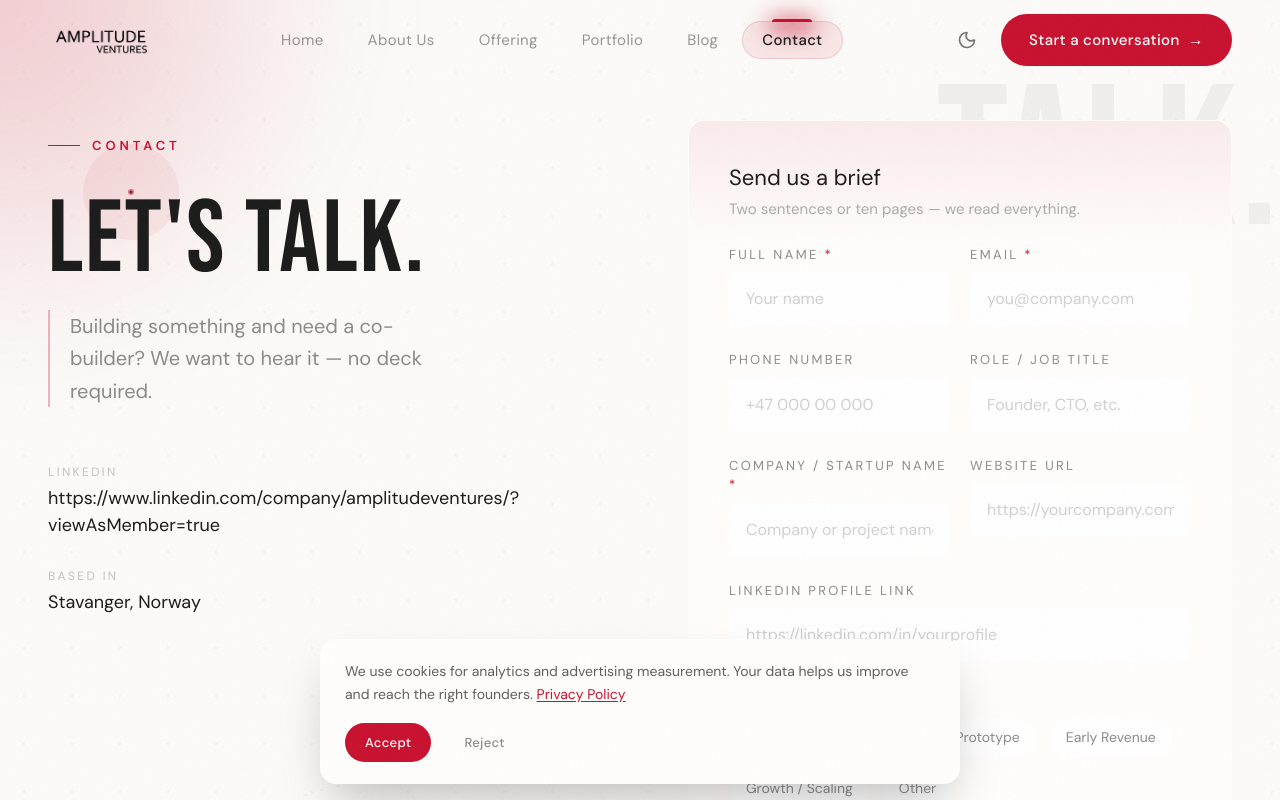
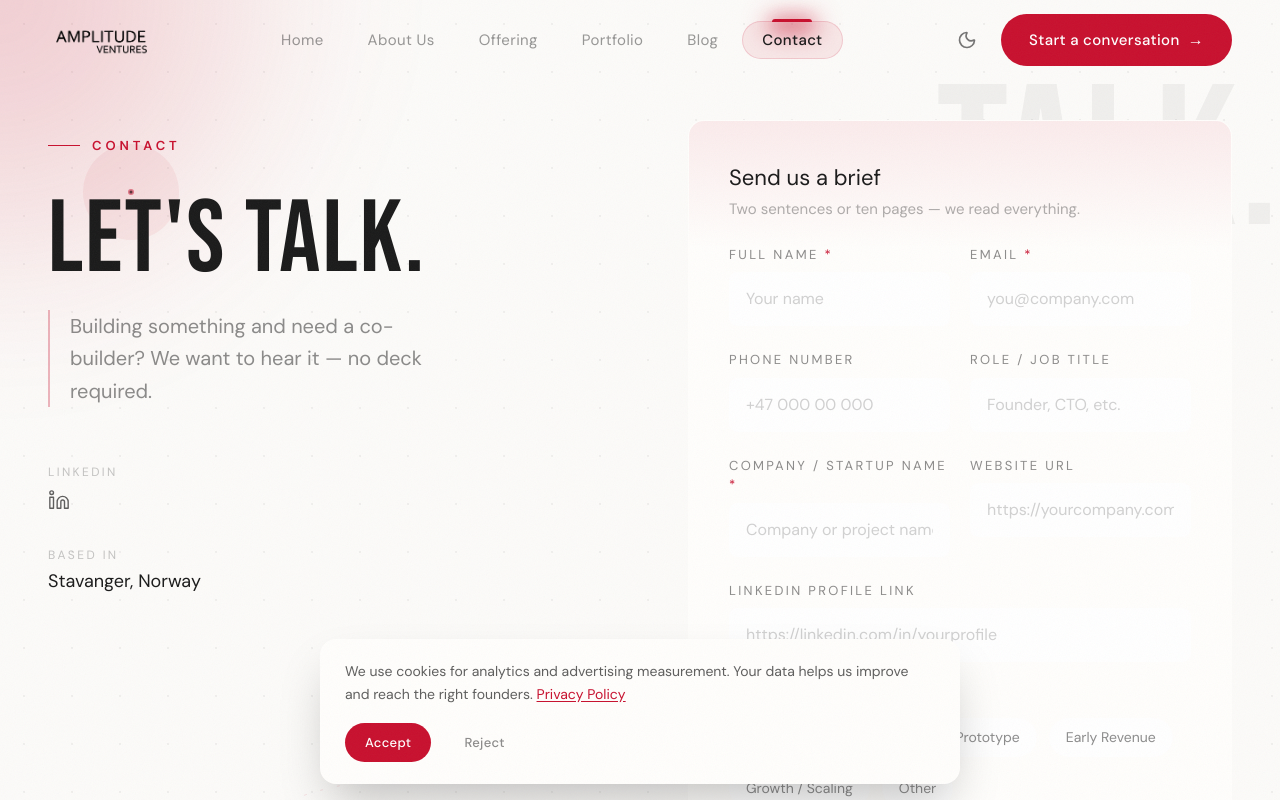
Before and after one commit to jakobfjw/amplitude-ventures-v2, a Next.js app: page /contact in a window 1280 px wide. Shown: the top 800 px of the page. Built offline with nearby package versions, Linux system fonts and the light colour scheme.

Commit message:
Replace LinkedIn URL text with Lucide icon on contact page
Co-Authored-By: Claude Sonnet 4.6 <noreply@anthropic.com>

```diff
--- a/components/sections/ContactSection.tsx
+++ b/components/sections/ContactSection.tsx
@@ -2,6 +2,7 @@
 
 import { useState } from "react";
 import { motion } from "framer-motion";
+import { Linkedin } from "lucide-react";
 import { contact } from "@/lib/content";
 import LogoMark from "@/components/ui/logo-mark";
 import { MiniOrbital, PulseNode, DashedArc } from "@/components/ui/ambient-orbitals";
@@ -188,15 +189,26 @@ export default function ContactSection() {
               animate={{ opacity: 1, y: 0 }}
               transition={{ delay: 0.45, duration: 0.7 }}
             >
-              {[
-                {
-                  label: "LinkedIn",
-                  value: contact.linkedin,
-                  href: contact.linkedin,
-                  external: true,
-                },
-                { label: "Based in", value: "Stavanger, Norway" },
-              ].map(({ label, value, href, external }) => (
+              {/* LinkedIn icon link */}
+              <div>
+                <p
+                  className="text-warm-white/25 text-[12px] uppercase tracking-[0.2em] mb-2"
+                  style={{ fontFamily: "var(--font-dm-sans)" }}
+                >
+                  LinkedIn
+                </p>
+                <a
+                  href={contact.linkedin}
+                  target="_blank"
+                  rel="noopener noreferrer"
+                  className="inline-flex text-warm-white/70 hover:text-crimson transition-colors duration-200"
+                >
+                  <Linkedin size={22} strokeWidth={1.5} />
+                </a>
+              </div>
+
+              {/* Based in */}
+              {[{ label: "Based in", value: "Stavanger, Norway" }].map(({ label, value }) => (
                 <div key={label}>
                   <p
                     className="text-warm-white/25 text-[12px] uppercase tracking-[0.2em] mb-1"
@@ -204,24 +216,12 @@ export default function ContactSection() {
                   >
                     {label}
                   </p>
-                  {href ? (
-                    <a
-                      href={href}
-                      target={external ? "_blank" : undefined}
-                      rel={external ? "noopener noreferrer" : undefined}
-                      className="text-warm-white text-[18px] hover:text-crimson transition-colors duration-200"
-                      style={{ fontFamily: "var(--font-dm-sans)" }}
-                    >
-                      {value}
-                    </a>
-                  ) : (
                   <p
                     className="text-warm-white text-[18px]"
                     style={{ fontFamily: "var(--font-dm-sans)" }}
                   >
                     {value}
                   </p>
-                  )}
                 </div>
               ))}
             </motion.div>
```
Lines whose indentation alone changed are shown as unchanged.
